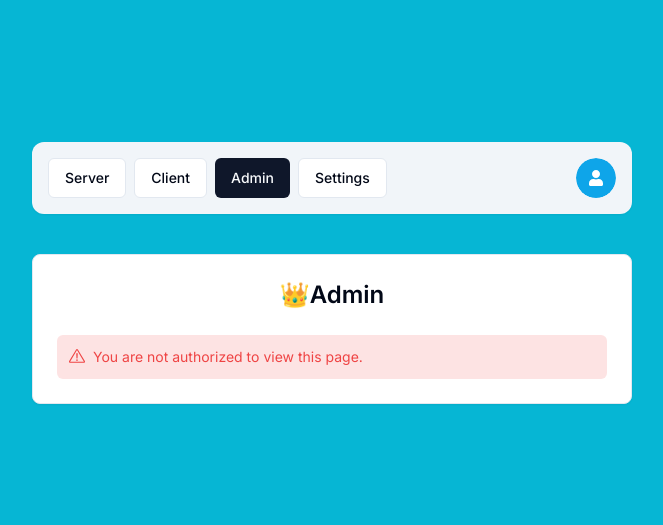
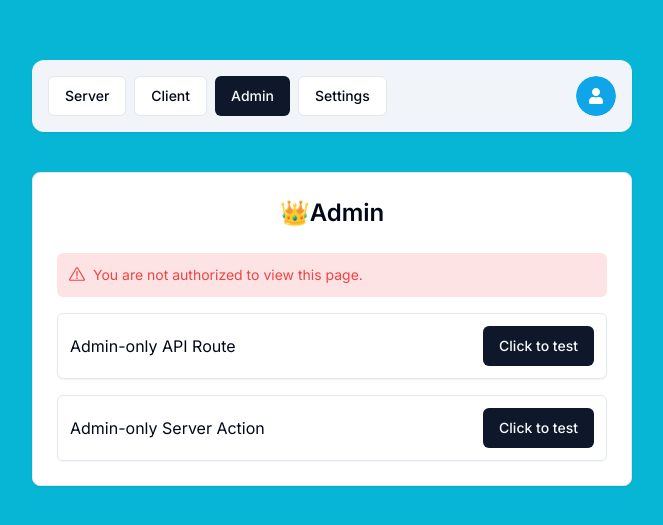
Before and after one commit to k1enttt/next-auth-v5, a Next.js app: page /admin in a window 1280 px wide. Shown: the part 127-652 px from the top of the page, without its empty margins (308-971 px from the left). Built offline with nearby package versions, Linux system fonts and the light colour scheme; no server answers.

Commit message:
Test admin-only server action and api route

```diff
--- /dev/null
+++ b/actions/admin.ts
@@ -0,0 +1,13 @@
+'use server';
+import { currentRole } from "@/lib/auth";
+import { UserRole } from "@prisma/client";
+
+export const admin = async () => {
+ const role = await currentRole();
+
+  if (role === UserRole.ADMIN) {
+    return {success: "You are an admin."};
+  }
+
+  return {error: "You are not allowed to take server actions."};
+}
--- a/app/(protected)/admin/page.tsx
+++ b/app/(protected)/admin/page.tsx
@@ -4,9 +4,32 @@ import { Card, CardHeader, CardContent } from "@/components/ui/card";
 import { RoleGate } from "@/components/auth/role-gate";
 import { UserRole } from "@prisma/client";
 import { FormSuccess } from "@/components/form-success";
+import { Button } from "@/components/ui/button";
+import { toast } from 'sonner';
+import { admin } from "@/actions/admin";
+const AdminPage = () => {
+  const onApiRouteClick = () => {
+    fetch('/api/admin')
+      .then((res) => {
+        if (res.ok) {
+          toast.success('API Route success');
+        } else {
+          toast.error('API Route failed');
+        }
+      })
+  }
 
-const AdminPage = () => {
-  const role = useCurrentRole();
+  const onServerActionClick = () => {
+    admin().then((data) => {
+      if (data.success) {
+        toast.success(data.success);
+      }
+      if (data.error) {
+        toast.error(data.error);
+      }
+    })
+  }
+
   return (
     <Card className="w-[600px]">
       <CardHeader>
@@ -16,6 +39,22 @@ const AdminPage = () => {
         <RoleGate allowedRoles={UserRole.ADMIN}>
           <FormSuccess message="You are an admin." />
         </RoleGate>
+        <div className="flex flex-row items-center justify-between border rounded-md shadow-sm p-3">
+          <div>
+            Admin-only API Route
+          </div>
+          <Button onClick={onApiRouteClick}>
+            Click to test
+          </Button>
+        </div>
+        <div className="flex flex-row items-center justify-between border rounded-md shadow-sm p-3">
+          <div>
+            Admin-only Server Action
+          </div>
+          <Button onClick={onServerActionClick}>
+            Click to test
+          </Button>
+        </div>
       </CardContent>
     </Card>
   );
--- /dev/null
+++ b/app/api/admin/route.ts
@@ -0,0 +1,11 @@
+import { currentRole } from "@/lib/auth";
+import { UserRole } from "@prisma/client";
+import { NextResponse } from "next/server";
+
+export async function GET() {
+  const role = await currentRole();
+  if (role === UserRole.ADMIN) {
+    return new NextResponse(null, {status: 200});
+  }
+  return new NextResponse(null, {status: 403});
+}
--- a/app/layout.tsx
+++ b/app/layout.tsx
@@ -1,8 +1,9 @@
 import type { Metadata } from "next";
 import { Inter } from "next/font/google";
-import "@/app/globals.css";
 import { SessionProvider } from "next-auth/react";
 
+import "@/app/globals.css";
+import { Toaster } from "@/components/ui/sonner";
 import { auth } from "@/auth";
 
 const inter = Inter({ subsets: ["latin"] });
@@ -21,7 +22,10 @@ export default async function RootLayout({
   return (
     <SessionProvider session={session}>
       <html lang="en">
-        <body className={inter.className}>{children}</body>
+        <body className={inter.className}>
+          <Toaster />
+          {children}
+        </body>
       </html>
     </SessionProvider>
   );
--- /dev/null
+++ b/components/ui/sonner.tsx
@@ -0,0 +1,31 @@
+"use client"
+
+import { useTheme } from "next-themes"
+import { Toaster as Sonner } from "sonner"
+
+type ToasterProps = React.ComponentProps<typeof Sonner>
+
+const Toaster = ({ ...props }: ToasterProps) => {
+  const { theme = "system" } = useTheme()
+
+  return (
+    <Sonner
+      theme={theme as ToasterProps["theme"]}
+      className="toaster group"
+      toastOptions={{
+        classNames: {
+          toast:
+            "group toast group-[.toaster]:bg-background group-[.toaster]:text-foreground group-[.toaster]:border-border group-[.toaster]:shadow-lg",
+          description: "group-[.toast]:text-muted-foreground",
+          actionButton:
+            "group-[.toast]:bg-primary group-[.toast]:text-primary-foreground",
+          cancelButton:
+            "group-[.toast]:bg-muted group-[.toast]:text-muted-foreground",
+        },
+      }}
+      {...props}
+    />
+  )
+}
+
+export { Toaster }
--- a/package.json
+++ b/package.json
@@ -25,12 +25,14 @@
     "lucide-react": "^0.368.0",
     "next": "^14.2.2",
     "next-auth": "^5.0.0-beta.16",
+    "next-themes": "^0.3.0",
     "react": "^18",
     "react-dom": "^18",
     "react-hook-form": "^7.51.3",
     "react-icons": "^5.0.1",
     "react-spinners": "^0.13.8",
     "resend": "^3.2.0",
+    "sonner": "^1.4.41",
     "tailwind-merge": "^2.2.2",
     "tailwindcss-animate": "^1.0.7",
     "uuid": "^9.0.1",
```
Also changed, not shown: 1 other file (tests, documents, lock files or other folders).
